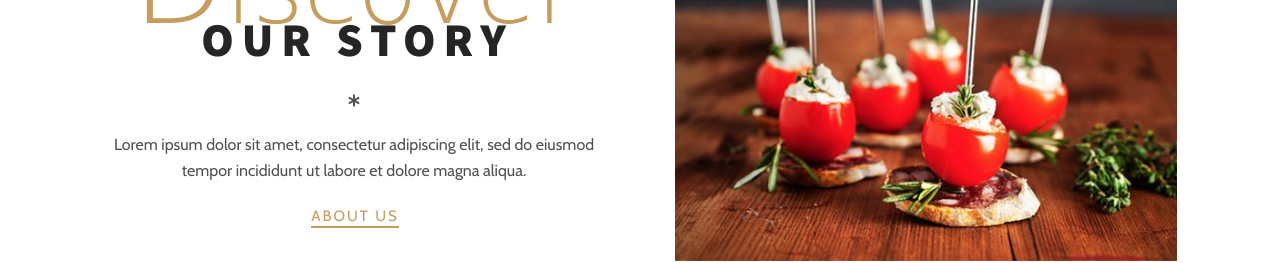
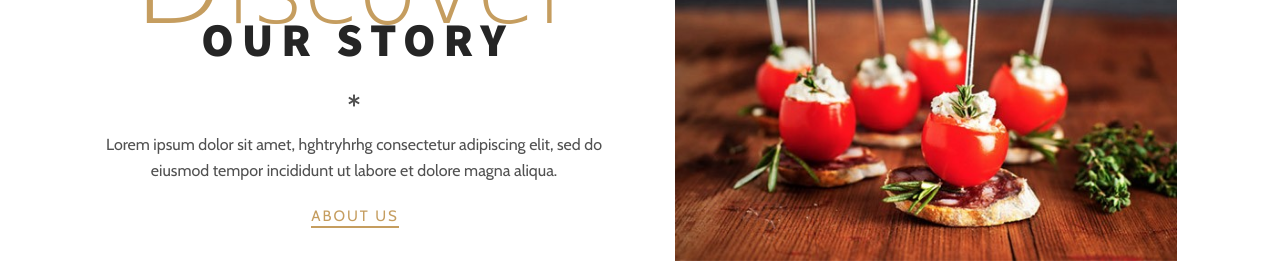
Before and after one commit to milkatemelkova/RosaWebsite, a plain HTML site: page the-rosa/index.html in a window 1280 px wide. Shown: the part 1000-1263 px from the top of the page. Drawn offline with nearby package versions, Linux system fonts and the light colour scheme; a web font is replaced by a local one.

Commit message:
Update index.html

```diff
--- a/the-rosa/index.html
+++ b/the-rosa/index.html
@@ -78,7 +78,7 @@
                             <div class="asterisk"><i class="fas fa-asterisk"></i></div>
                 </div>
                 <p>
-                     Lorem ipsum dolor sit amet, consectetur adipiscing elit, sed do eiusmod tempor incididunt ut labore et dolore magna aliqua.
+                     Lorem ipsum dolor sit amet, hghtryhrhg consectetur adipiscing elit, sed do eiusmod tempor incididunt ut labore et dolore magna aliqua.
                 </p>
                 <a href="#" class="btn body-btn">About us</a>
             </div>
```
